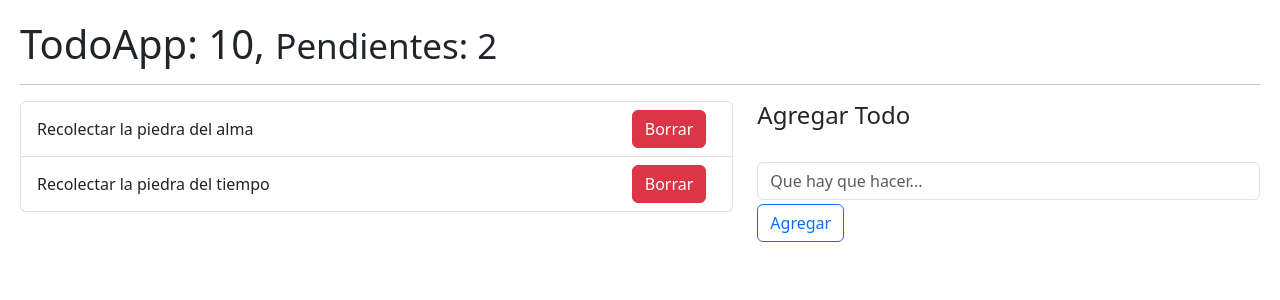
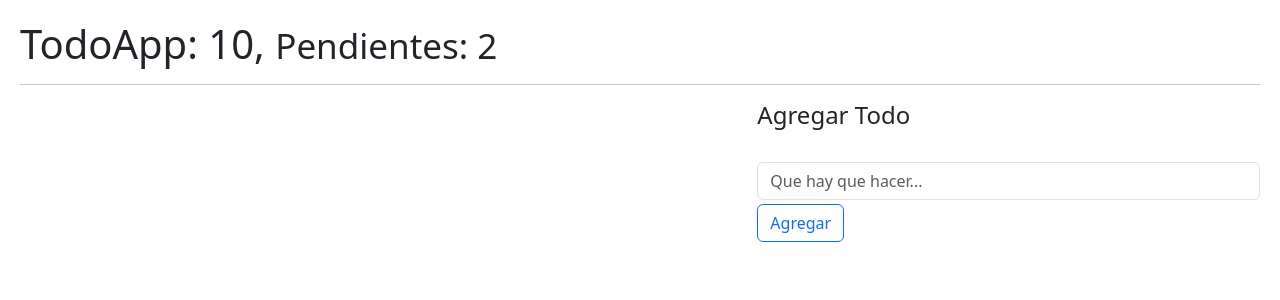
Before and after one commit to dcastillohernandez/todo-app-with-react, a React (Vite) app: page / in a window 1280 px wide. Shown: the top 300 px of the page. Built offline with nearby package versions, Linux system fonts and the light colour scheme.

Commit message:
Add useEffect for saving in localStorage the data when change the todos Adding init constant for load the first data when open the app

```diff
--- a/src/useReducer/TodoApp.jsx
+++ b/src/useReducer/TodoApp.jsx
@@ -1,24 +1,30 @@
-import React, { useReducer } from 'react';
+import React, { useEffect, useReducer } from 'react';
 import { todoReducer } from './todoReducer';
 import { TodoList } from './TodoList';
 import { TodoAdd } from './TodoAdd';
 
 const initialState = [
-    {
-        id: new Date().getTime(),
-        description: 'Recolectar la piedra del alma',
-        donde: false
-    },
-    {
-        id: new Date().getTime() * 3,
-        description: 'Recolectar la piedra del tiempo',
-        donde: false
+
+]
+
+// Usamos el metodo initializerArg del useReducer que lo nombraremos en este caso como init para decir que de el localStorage traeme los todos.
+const init = () => {
+    // Usamos el JSON.parse para convertir el localStorage a JSON
+    return JSON.parse(localStorage.getItem('todos')) || []; // Como puede ser que este sea un arreglo vacio puede retornar null, entonces decimos que si no tiene entonces retorna un array vacío
 }
-]
 
 export const TodoApp = () => {
 
-    const [todos, dispatch] = useReducer(todoReducer, initialState)
+    const [todos, dispatch] = useReducer(todoReducer, initialState, init)
+
+    /*
+        Necesitamos que cuando cambien los "todos" se ejecute algo, ese algo es un efecto secundario,
+        Para eso tenemos el useEffect, que cuando cambian los "todos" se guarden en el localStorage.
+    */
+    useEffect(() => {
+        // Guardamos los todos en el localStorage usando el metodo setItem de localStorage y como en el localStorage solo acepta strings, lo convertimos a string con el metodo JSON.stringify
+        localStorage.setItem('todos', JSON.stringify(todos) || []); // Evaluamos que si hay "todos", lo guardamos en el localStorage, de lo contrario, guardamos un array vacío
+    }, [todos]);
 
     const handleNewTodo = (todo) => {
         // Creamos la constante action para enviar la acción
@@ -26,7 +32,6 @@ export const TodoApp = () => {
             type: '[TODO] Add Todo',
             payload: todo
         }
-
         // Enviamos la acción usando el metodo dispatch del useReducer
         dispatch(action);
     }
@@ -48,7 +53,6 @@ export const TodoApp = () => {
                     {/* Para mejorar la lectura del código estoy poniendo que se recibe el todo y se lo envio como referencia a la función pero de igual forma de puede hacer handleNewTodo solamente sin necesidad de pasarle el todo ya que desde es6 ya no es necesario pues pasa automáticamente por referencia  */}
                     <TodoAdd onNewTodo={todo => handleNewTodo(todo)} />
                 </div>
-
             </div>
         </>
     )
```
Lines whose indentation alone changed are shown as unchanged.
